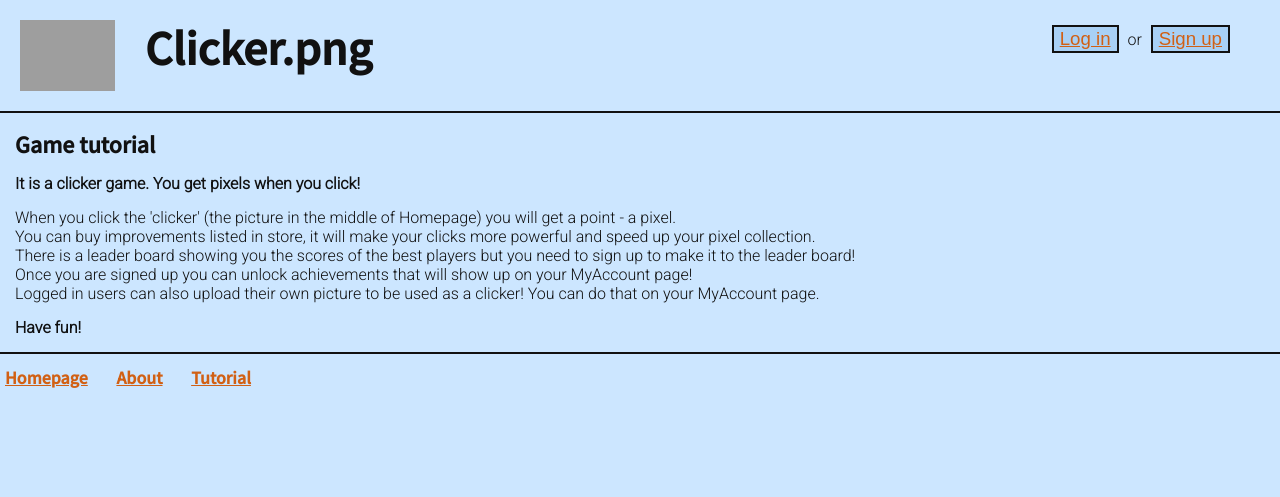
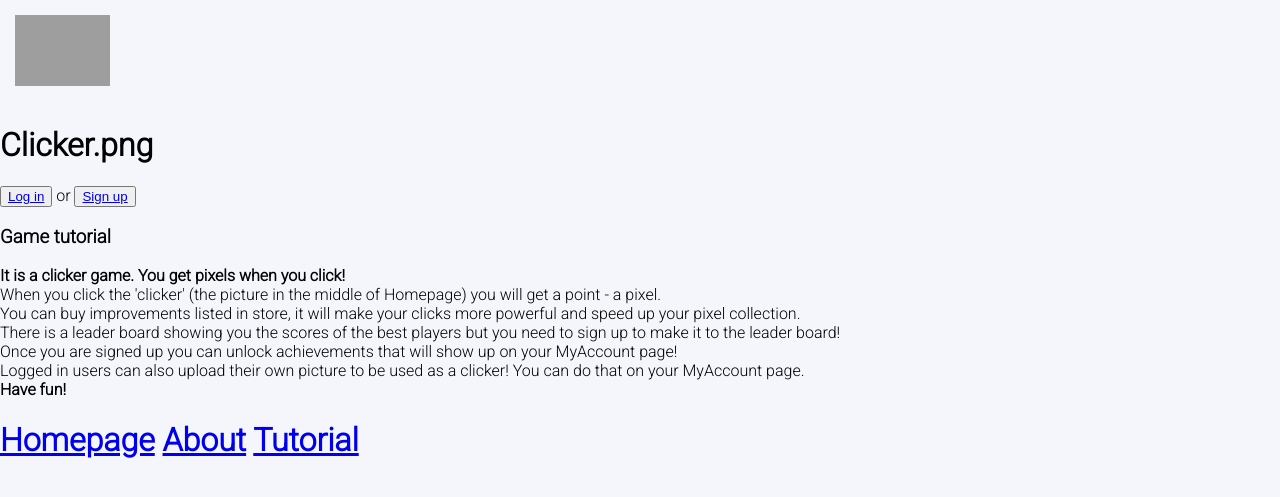
Before and after one commit to Hippodoodle/clicker.png, a Django app: page /clicker_app/tutorial/ in a window 1280 px wide. Shown: the top 497 px of the page. Run offline with Django 3.2, Linux system fonts and the light colour scheme; parts of the project's set-up code (start-up, migrations or seed data) failed here and were passed over; grey boxes are pictures that could not be loaded.

Commit message:
Update css (temporary commit)

```diff
--- a/static/light.css
+++ b/static/light.css
@@ -1,8 +1,10 @@
 :root {
-    --color-1: #CCE6FF;
-    --color-2: #a8d0f5;
-    --color-3: #d16014;
-    --hover-color: #d16014;
-    --text-color: #111;
-    --border-color: #111;
+    --color-1: #f4f6fb;
+    --color-2: #4364b1;
+    --color-3: #ffffff;
+    --accent: #3c5a9f;
+    --hover-color: #31487d;
+    --text-color-1: #010204;
+    --text-color-2: #ffffff;
+    --border-color: #0f182e;
 }
--- a/static/stylesheet.css
+++ b/static/stylesheet.css
@@ -1,123 +1,103 @@
 
-h1,h2,h3,h4,h5,h6{
-    font-family: 'Noto Sans JP', sans-serif;
+/* Document Wide */
+
+body {
+    font-family: 'Roboto', sans-serif;
+    margin: 0;
+    background-color: var(--color-1);
+    color: var(--text-color-1);
 }
 
-h1{
-    font-size: 12pt;
+/* Header */
+
+.header {
+    display: flex;
+    flex-direction: row;
+    justify-content: flex-end;
+    align-items: stretch;
+
+    list-style: none;
+    margin: 0;
+    padding: 0;
+    background-color: var(--color-1);
+    border-bottom: 2px solid var(--border-color);
 }
 
-h2 {
-    /*width: 100%;*/
-    /*display: inline;*/
-    font-size: 20pt;
-    text-align: center;
-    padding-left: 5px;
-    padding-right: 5px;
-    margin: 0;
-}
-
-h3{
-    font-size: 16pt;
-    margin-top: 0;
-    margin-bottom: 5px;
-}
-
-.plain{
-    display: block;
-    margin:15px 15px;
-}
-
-body{
-    font-family: 'Roboto', sans-serif;
-    background-color: var(--color-1);
-    margin: 0;
-    color: var(--text-color);
-}
-
-a{
-    text-decoration: underline;
-    color: var(--color-3);
-}
-
-#upload-png-message{
-    text-align: center;
-}
-
-header{
+.logo {
+    font-size: 32pt;
+    margin-left: 5px;
     display: flex;
-    border-bottom: 2px solid var(--border-color);
-    overflow: hidden;
-    padding: 5px;
-}
-
-.top_right{
-    position: absolute;
-    padding: 15px;
-    margin-right: 15px;
-    right: 15px;
-    vertical-align: top;
-}
-
-button,
-input[type=submit]{
-    display:inline;
-    text-align: center;
-    border: 2px solid var(--border-color);
-    margin: 5px;
-    font-size: 14pt;
-    color: var(--text-color);
-    background-color: var(--color-2);
-    transition: color 0.3s ease;
-}
-
-.purchase_button:hover {
-    background-color: var(--hover-color);
-}
-
-.purchase_button{
-    width: -webkit-fill-available;
-    margin: 0;
-}
-
-footer{
-    margin-top: 10px;
-    width: 100%;
-    border-top: 2px solid var(--border-color);
-    background-color: var(--color-1);
-}
-
-.foot_link{
-    padding-left: 5px;
-    padding-right: 20px;
-}
-
-#logo {
-    font-size: 32pt;
-    padding: 15px;
-}
-
-#pain {
-    display: flex;
-    justify-content: space-between;
-}
-
-leftpane table {
-    margin-left: 10px;
-}
-
-middlepane{
-    flex-grow: 1;
-    flex-basis: auto;
+    flex-direction: row;
     align-items: center;
 }
 
-rightpane{
-    flex-grow: 1;
-    flex-basis: auto;
+.logo a {
+    text-decoration: none;
 }
 
-table, th, td{
+.logo a:visited {
+    color: var(--text-color-1);
+}
+
+.logo a img {
+    height: 2em;
+}
+
+.header .spacer {
+    flex: 5;
+}
+
+.header-link a {
+    display: block;
+    box-sizing: border-box;
+    padding: 2em 1em;
+    height: 100%;
+    text-decoration: none;
+    color: var(--text-color-1);
+}
+
+.header-link a:hover {
+    background-color: var(--hover-color);
+    color: var(--text-color-2);
+}
+
+/* Body */
+
+.body-container {
+    display: flex;
+    justify-content: space-between;
+    margin: 5px;
+}
+
+.body-container table {
+    margin: 10px 0 0 0;
+}
+
+.leftpane {
+    order: 1;
+    flex: 1;
+    display: flex;
+    flex-direction: column;
+    align-items: center;
+}
+
+.middlepane {
+    order: 2;
+    flex: 1;
+    display: flex;
+    flex-direction: column;
+    align-items: center;
+}
+
+.rightpane {
+    order: 3;
+    flex: 1;
+    display: flex;
+    flex-direction: column;
+    align-items: center;
+}
+
+/* table, th, td{
     border: 1px solid var(--border-color);
     border-collapse: collapse;
     position: relative;
@@ -133,7 +113,7 @@
     margin-top: 10px;
     margin-left: auto;
     margin-right: auto;
-}
+}*/
 
 #clicker{
     display: block;
@@ -144,9 +124,30 @@
     padding-bottom: 20px;
 }
 
-.pane-title {
+/*.pane-title {
     text-align: center;
     margin-top: 10px;
+}
+
+button,
+input[type=submit]{
+    display:inline;
+    text-align: center;
+    border: 2px solid var(--border-color);
+    margin: 5px;
+    font-size: 14pt;
+    color: var(--text-color-2);
+    background-color: var(--color-2);
+    transition: color 0.3s ease;
+}
+
+.purchase_button:hover {
+    background-color: var(--hover-color);
+}
+
+.purchase_button{
+    width: -webkit-fill-available;
+    margin: 0;
 }
 
 #login-central-block {
@@ -239,4 +240,4 @@
     position:sticky;
     top: 0;
     box-shadow: 0 2px 2px -1px rgba(0, 0, 0, 0.4);
-}
+} */
```
